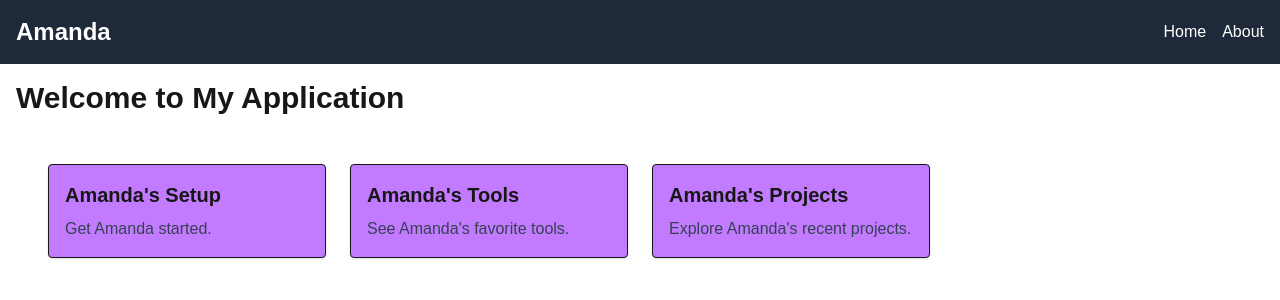
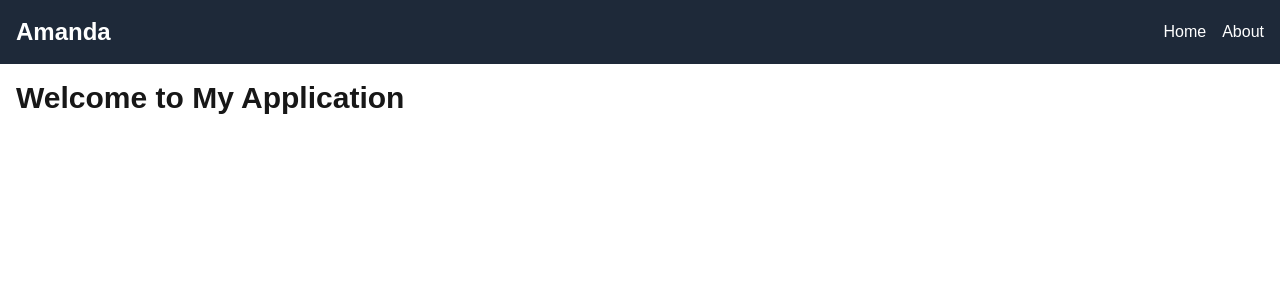
Before and after one commit to ama-lyn/alx-project-0x02-setup, a Next.js app in the folder alx-project-0x02/: page / in a window 1280 px wide. Shown: the top 300 px of the page. Built offline with nearby package versions, Linux system fonts and the light colour scheme.

Commit message:
Reusable Card Component

```diff
--- a/alx-project-0x02/components/common/Card.tsx
+++ b/alx-project-0x02/components/common/Card.tsx
@@ -20,7 +20,7 @@ const CardList: React.FC = () => {
   );
 };
 
-const CardListing: React.FC = () => {
+const Card: React.FC = () => {
   return (
     <div className="min-h-screen">
       <div className="py-8">
@@ -30,4 +30,4 @@ const CardListing: React.FC = () => {
   );
 };
 
-export default CardListing;
+export default Card;
--- a/alx-project-0x02/constants/index.ts
+++ b/alx-project-0x02/constants/index.ts
@@ -2,15 +2,15 @@ import { CardProps } from '@/interfaces/index';
 
 export const cardData: CardProps[] = [
     {
-        title: "Amanda's Setup",
-        content: "Get Amanda started."
+        title: "Card 1",
+        content: "This is the content of card 1."
     },
     {
-        title: "Amanda's Tools",
-        content: "See Amanda's favorite tools."
+        title: "Card 2",
+        content: "This is the content of card 2."
     },
     {
-        title: "Amanda's Projects",
-        content: "Explore Amanda's recent projects."
+        title: "Card 3",
+        content: "This is the content of card 3."
     }
 ]
--- a/alx-project-0x02/pages/home.tsx
+++ b/alx-project-0x02/pages/home.tsx
@@ -1,4 +1,5 @@
 import Header from '@/components/layout/Header';
+import Card from '@/components/common/Card';
 
 const Home: React.FC =()=>{
     return(
@@ -6,7 +7,7 @@ const Home: React.FC =()=>{
         <Header/>
         <div className='container mx-auto p-4'>
            <h1 className='text-3xl font-bold mb-4'>Welcome to Amanda&apos;s World</h1>
-           <p></p>
+           <Card />
         </div>
         </div>
     );
--- a/alx-project-0x02/pages/index.tsx
+++ b/alx-project-0x02/pages/index.tsx
@@ -1,5 +1,5 @@
 import Header from '@/components/layout/Header';
-import CardListing from '@/components/common/Card';
+
 
 const Home = () => {
 return(
@@ -7,7 +7,7 @@ return(
     <Header />
     <main className="container mx-auto p-4">
       <h1 className="text-3xl font-bold mb-4">Welcome to My Application</h1>
-      <CardListing />
+
     </main>
   </div>
 )
```
